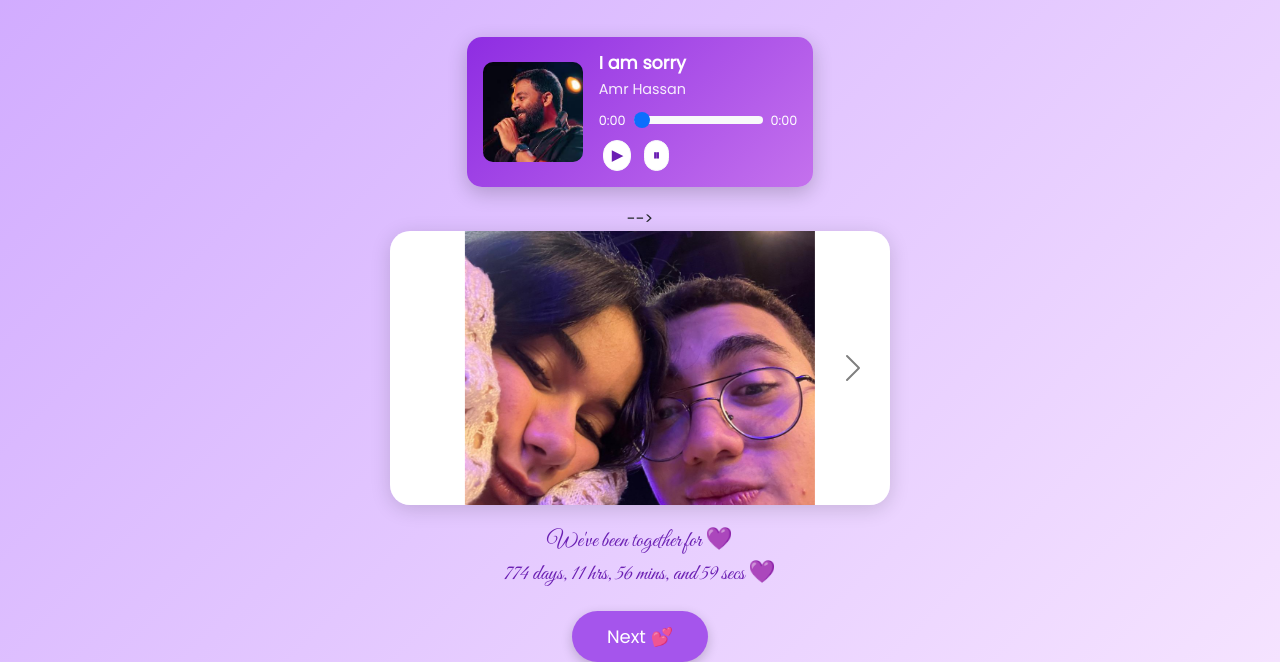
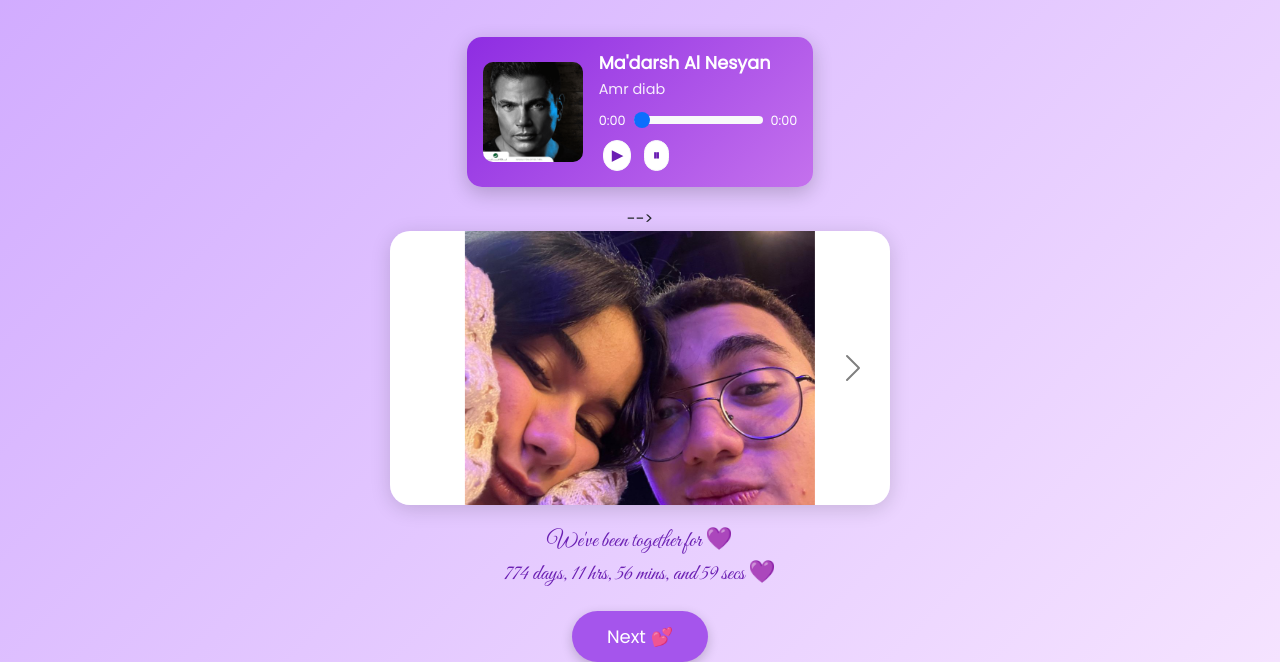
Before and after one commit to mo625826-cloud/Lola-Mahmoud, a plain HTML site: page memories.html in a window 1280 px wide. Shown: the part 138-800 px from the top of the page. Drawn offline with nearby package versions, Linux system fonts and the light colour scheme.

Commit message:
Update memories.html

```diff
--- a/memories.html
+++ b/memories.html
@@ -286,15 +286,15 @@
 <!-- 🎧 Advanced Music Player Card -->
 <div class="card music-card text-white d-flex flex-row align-items-center p-3">
   <!-- صورة الألبوم -->
-  <img src="media/memo/amr.jpeg" class="music-img me-3" alt="Album Cover">
+  <img src="media/memo/amr.png" class="music-img me-3" alt="Album Cover">
 
   <!-- المحتوى -->
   <div class="card-body p-0 text-start w-100">
-    <h5 class="card-title mb-1">I am sorry</h5>
-    <p class="card-text mb-2">Amr Hassan</p>
+    <h5 class="card-title mb-1">Ma'darsh Al Nesyan</h5>
+    <p class="card-text mb-2">Amr diab</p>
 
     <!-- الصوت -->
-    <audio id="audioPlayer" src="media/memo/amr.mp3"></audio>
+    <audio id="audioPlayer" src="media/memo/Diab.mp3"></audio>
 
     <!-- شريط التقدم -->
     <div class="d-flex align-items-center mt-2">
```
